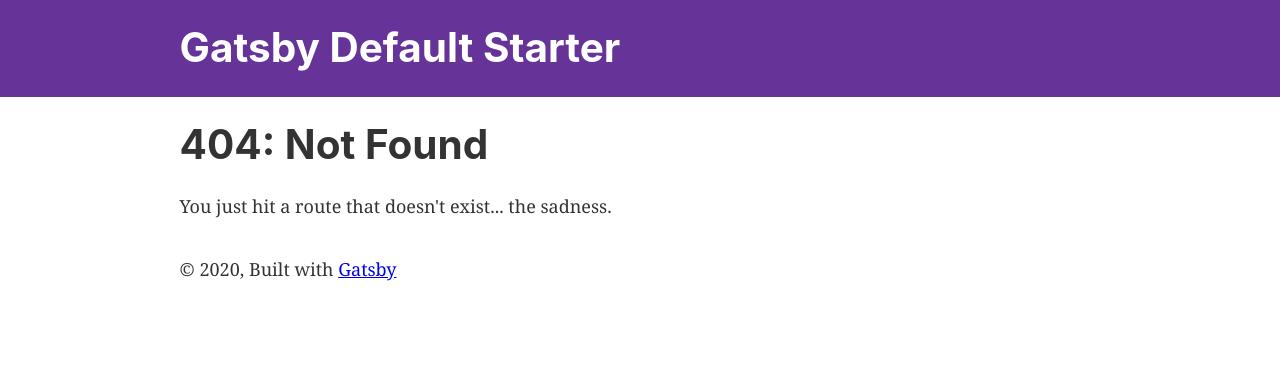
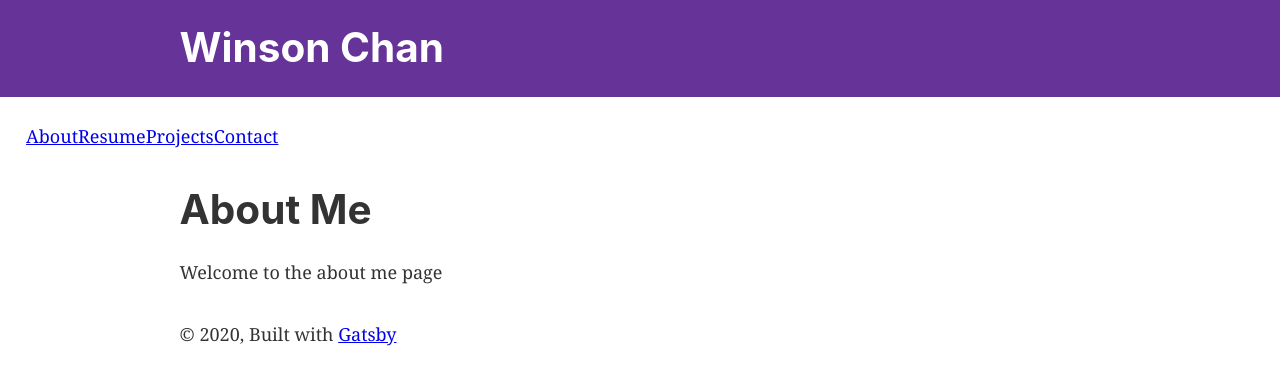
Before and after one commit to winsonchan835/personal-portfolio, a Gatsby site: page /about in a window 1280 px wide. Before the commit this address had no page. Built offline with nearby package versions, Linux system fonts and the light colour scheme; Gatsby itself is replaced by a stand-in of ours.

Commit message:
implemented page sections

```diff
--- a/gatsby-config.js
+++ b/gatsby-config.js
@@ -1,7 +1,7 @@
 module.exports = {
   siteMetadata: {
-    title: `Gatsby Default Starter`,
-    description: `Kick off your next, great Gatsby project with this default starter. This barebones starter ships with the main Gatsby configuration files you might need.`,
+    title: `Winson Chan`,
+    description: `Winson Chan's personal site`,
     author: `@gatsbyjs`,
   },
   plugins: [
--- a/src/components/layout.js
+++ b/src/components/layout.js
@@ -11,6 +11,7 @@ import { useStaticQuery, graphql } from "gatsby"
 
 import Header from "./header"
 import "./layout.css"
+import Navbar from './navbar'
 
 const Layout = ({ children }) => {
   const data = useStaticQuery(graphql`
@@ -26,6 +27,7 @@ const Layout = ({ children }) => {
   return (
     <>
       <Header siteTitle={data.site.siteMetadata?.title || `Title`} />
+      <Navbar />
       <div
         style={{
           margin: `0 auto`,
--- /dev/null
+++ b/src/components/navbar.js
@@ -0,0 +1,24 @@
+import React from 'react';
+import Link from 'gatsby-link'
+
+const Navbar = () => {
+  return (
+    <div style={{
+      display: 'flex'
+    }}>
+      <ul style={{
+      display: 'flex',
+      listStyle: 'none',
+      textDecoration: 'none',
+      justifyContent: 'space-evenly'
+    }}>
+        <li>{<Link to='/about/'>About</Link>}</li>
+        <li>{<Link to='/resume/'>Resume</Link>}</li>
+        <li>{<Link to='/projects/'>Projects</Link>}</li>
+        <li>{<Link to='/contact/'>Contact</Link>}</li>
+      </ul>
+    </div>
+  )
+}
+
+export default Navbar
--- /dev/null
+++ b/src/pages/about.js
@@ -0,0 +1,15 @@
+import React from "react"
+import { Link } from "gatsby"
+
+import Layout from "../components/layout"
+import SEO from "../components/seo"
+
+const About = () => (
+  <Layout>
+    <SEO title="About" />
+    <h1>About Me</h1>
+    <p>Welcome to the about me page</p>
+  </Layout>
+)
+
+export default About
--- a/src/pages/page-2.js
+++ /dev/null
@@ -1,16 +0,0 @@
-import React from "react"
-import { Link } from "gatsby"
-
-import Layout from "../components/layout"
-import SEO from "../components/seo"
-
-const SecondPage = () => (
-  <Layout>
-    <SEO title="Page two" />
-    <h1>Hi from the second page</h1>
-    <p>Welcome to page 2</p>
-    <Link to="/">Go back to the homepage</Link>
-  </Layout>
-)
-
-export default SecondPage
```
Also changed, not shown: src/pages/contact.js (added, +15 -0 lines), src/pages/projects.js (added, +15 -0 lines), src/pages/resume.js (added, +15 -0 lines).
